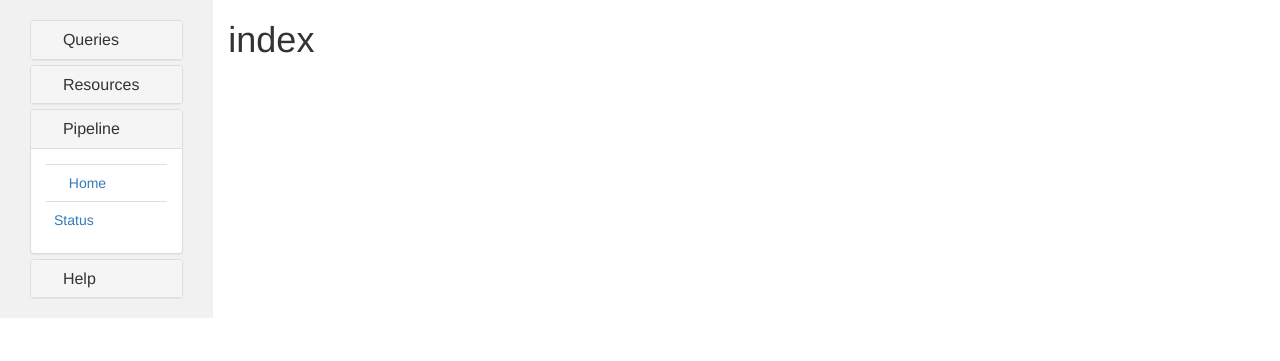
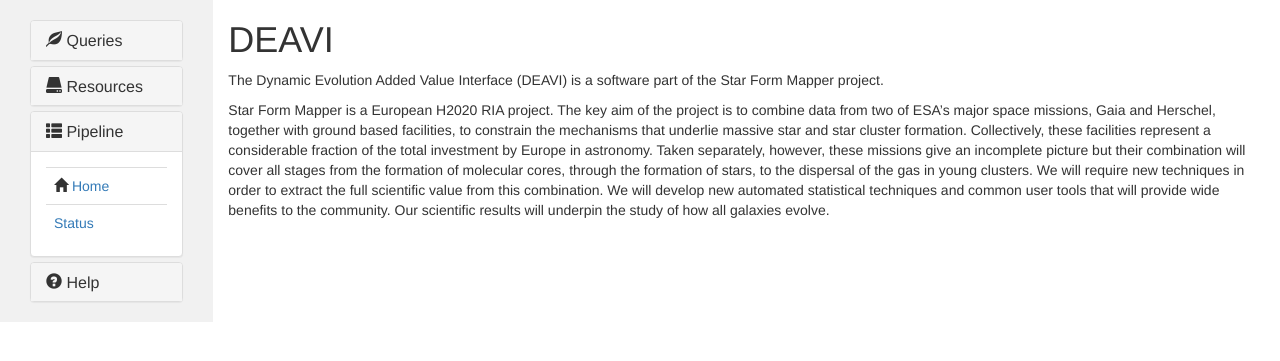
Before and after one commit to quasarAdmin/deavi, a Django app: template avi/templates/avi/index.html in a window 1280 px wide. Shown: the part 52-413 px from the top of the page. Run offline with Django 3.2, Linux system fonts and the light colour scheme; the template is opened without the code that fills it, so the values that code supplies are empty; some libraries are stand-ins or nearby versions; some web fonts are replaced.

Commit message:
index and minor frontend issues

```diff
--- a/avi/templates/avi/header.html
+++ b/avi/templates/avi/header.html
@@ -24,4 +24,5 @@
 <link rel="stylesheet" href="{% static 'avi/lib/bootstrap.min.css' %}">
 <script src="{% static 'avi/lib/jquery.min.js' %}"></script>
 <script src="{% static 'avi/lib/bootstrap.min.js' %}"></script>
+<link rel="stylesheet" href="https://maxcdn.bootstrapcdn.com/bootstrap/3.3.7/css/bootstrap.min.css">
 <link rel="stylesheet" href="{% static 'avi/css/style.css' %}">
--- a/avi/templates/avi/index.html
+++ b/avi/templates/avi/index.html
@@ -34,9 +34,9 @@
 	  <!-- ------------------------------------------------------------- -->
 	  <!-- ------------------------------------------------------------- -->
 	  <!-- ------------------------------------------------------------- -->
-	  <h1>index</h1>
-          {{ avi_url }}
-          {{ portal_url }}
+	  <h1>DEAVI</h1>
+          <p>The Dynamic Evolution Added Value Interface (DEAVI) is a software part of the Star Form Mapper project.</p>
+          <p>Star Form Mapper is a European H2020 RIA project. The key aim of the project is to combine data from two of ESA’s major space missions, Gaia and Herschel, together with ground based facilities, to constrain the mechanisms that underlie massive star and star cluster formation. Collectively, these facilities represent a considerable fraction of the total investment by Europe in astronomy. Taken separately, however, these missions give an incomplete picture but their combination will cover all stages from the formation of molecular cores, through the formation of stars, to the dispersal of the gas in young clusters. We will require new techniques in order to extract the full scientific value from this combination. We will develop new automated statistical techniques and common user tools that will provide wide benefits to the community. Our scientific results will underpin the study of how all galaxies evolve.</p>
 	  <!-- ------------------------------------------------------------- -->
 	  <!-- ------------------------------------------------------------- -->
 	  <!-- ------------------------------------------------------------- -->
--- a/avi/templates/avi/query_status.html
+++ b/avi/templates/avi/query_status.html
@@ -105,7 +105,7 @@
 	{% endfor %}
       </div>
       <div class="table-footer text-right">
-	<a href="#">{{ ppage }} - {{ npage }} - {{ cpage }} - {{ pages }}</a>
+	<!-- <a href="#">{{ ppage }} - {{ npage }} - {{ cpage }} - {{ pages }}</a> -->
         <form id="form_page"
               method="post">
           {% csrf_token %}
--- a/avi/templates/avi/resources_filemanager.html
+++ b/avi/templates/avi/resources_filemanager.html
@@ -241,7 +241,7 @@
 	    </div>
         <!-- Start foot Table -->
 	    <div class="table-footer text-right">
-              <a href="#">{{ ppage }} - {{ npage }} - {{ cpage }} - {{ pages }}</a>
+              <!-- <a href="#">{{ ppage }} - {{ npage }} - {{ cpage }} - {{ pages }}</a> -->
               <form id="form_page"
                     method="post">
                 {% csrf_token %}
--- a/avi/templates/avi/status.html
+++ b/avi/templates/avi/status.html
@@ -122,7 +122,7 @@
             {% endfor %}
           </div>
           <div class="table-footer text-right">
-            <a href="#">{{ ppage }} - {{ npage }} - {{ cpage }} - {{ pages }}</a>
+            <!-- <a href="#">{{ ppage }} - {{ npage }} - {{ cpage }} - {{ pages }}</a> -->
             <form id="form_page"
                   method="post">
               {% csrf_token %}
```
